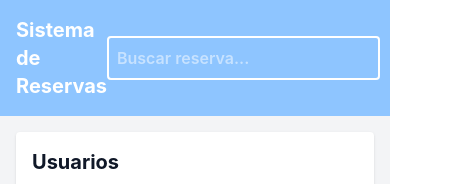
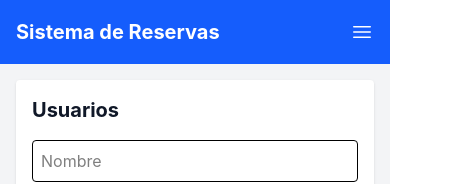
Before and after one commit to JCesar206/reservationSystemFrontend, a React (Vite) app: page / in a window 390 px wide. Shown: the top 184 px of the page, 476 px wide, since content can reach past the window. Built offline with nearby package versions, Linux system fonts and the light colour scheme; no server answers.

Commit message:
Se actualiza lógica del componente y diseño para tener principio Mobile first

```diff
--- a/src/components/Navbar.jsx
+++ b/src/components/Navbar.jsx
@@ -1,42 +1,88 @@
 import { useState } from "react";
 import { useAppContext } from "../context/AppContext";
+import { Bars3Icon, XMarkIcon, MoonIcon, SunIcon, MagnifyingGlassIcon, LanguageIcon } from "@heroicons/react/24/outline";
 import { useTranslation } from "react-i18next";
-import { MoonIcon, SunIcon, MagnifyingGlassIcon, LanguageIcon } from "@heroicons/react/24/outline";
 
 export default function Navbar({ onSearch }) {
   const { theme, toggleTheme, lang, toggleLang } = useAppContext();
   const [query, setQuery] = useState("");
+  const [menuOpen, setMenuOpen] = useState(false);
   const { t } = useTranslation();
 
   const handleSearch = (e) => {
     e.preventDefault();
     if (query.trim() !== "") {
       onSearch(query);
+      setQuery("");
     }
   };
 
   return (
-    <nav className="flex items-center justify-between p-4 bg-blue-300 dark:bg-gray-900 text-white">
-      <h1 className="text-xl font-bold">{t("system")}</h1>
+    <nav className="bg-blue-600 dark:bg-gray-900 text-white">
+      <div className="max-w-7xl mx-auto px-4 sm:px-6 lg:px-8">
+        {/* Contenedor principal */}
+        <div className="flex items-center justify-between h-16">
+          {/* Logo */}
+          <div className="flex-shrink-0 text-xl font-bold">
+            {t("system")}
+          </div>
 
-      {/* Barra de Busqueda */}
+          {/* Botón hamburguesa (solo móvil) */}
+          <div className="flex md:hidden">
+            <button onClick={() => setMenuOpen(!menuOpen)}>
+              {menuOpen ? (
+                <XMarkIcon className="h-6 w-6 cursor-pointer"/>
+              ) : (
+                <Bars3Icon className="h-6 w-6 cursor-pointer"/>
+              )}
+            </button>
+          </div>
+
+          {/* Menú horizontal (pantallas grandes) */}
+          <div className="hidden md:flex md:items-center md:space-x-6">
             <form onSubmit={handleSearch} className="flex items-center">
-        <input type="text" placeholder={t("search")} value={query} onChange={(e) => setQuery(e.target.value)} className="p-2 rounded text-white font-semibold border-2" title={t("search1")}/>
+              <input type="text" placeholder={t("search")} value={query}
+              onChange={(e) => setQuery(e.target.value)} className="p-2 rounded text-white font-semibold border-2"
+              />
               <button type="submit" className="ml-2">
                 <MagnifyingGlassIcon className="h-6 w-6 cursor-pointer"/>
               </button>
             </form>
 
-      {/* Controles */}
-      <div className="flex space-x-4">
             <button onClick={toggleTheme}>
-          {theme === "light" ? <MoonIcon className="h-6 w-6 cursor-pointer" /> : <SunIcon className="h-6 w-6 cursor-pointer" />}
+              {theme === "light" ? <MoonIcon className="h-6 w-6 cursor-pointer"/> : <SunIcon className="h-6 w-6 cursor-pointer"/>}
             </button>
-        <button onClick={toggleLang}>
-          <LanguageIcon className="h-6 w-6 cursor-pointer" />
+
+            <button onClick={toggleLang} className="flex items-center cursor-pointer">
+              <LanguageIcon className="h-6 w-6" />
               <span className="ml-1">{lang.toUpperCase()}</span>
             </button>
           </div>
+        </div>
+      </div>
+
+      {/* Menú desplegable (pantallas pequeñas) */}
+      {menuOpen && (
+        <div className="md:hidden px-4 pb-4 space-y-4">
+          <form onSubmit={handleSearch} className="flex items-center">
+            <input type="text" placeholder={t("search")} value={query} onChange={(e) => setQuery(e.target.value)}
+              className="p-2 rounded text-white font-semibold border-2 w-full"/>
+            <button type="submit" className="ml-2">
+              <MagnifyingGlassIcon className="h-6 w-6 cursor-pointer"/>
+            </button>
+          </form>
+
+          <button onClick={toggleTheme} className="flex items-center space-x-2">
+            {theme === "light" ? <MoonIcon className="h-6 w-6 cursor-pointer"/> : <SunIcon className="h-6 w-6 cursor-pointer"/>}
+            <span>{theme === "light" ? "Dark" : "Light"}</span>
+          </button>
+
+          <button onClick={toggleLang} className="flex items-center space-x-2">
+            <LanguageIcon className="h-6 w-6 cursor-pointer"/>
+            <span>{lang.toUpperCase()}</span>
+          </button>
+        </div>
+      )}
     </nav>
   );
 }
```
Lines whose indentation alone changed are shown as unchanged.
